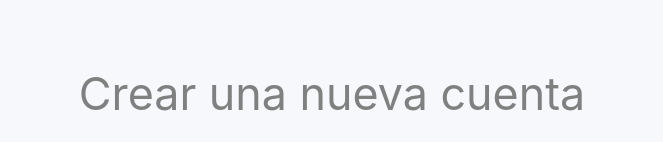
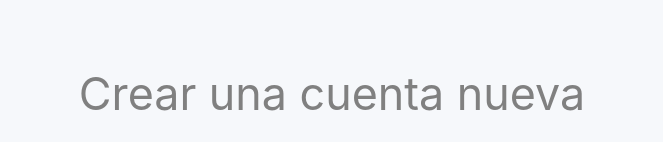
Before and after one commit to Ingenieria-En-Software-2/Frontend, a React (Vite) app: page /users/new in a window 1280 px wide. Shown: the part 303-445 px from the top of the page, without its empty margins (308-971 px from the left). Built offline with nearby package versions, Linux system fonts and the light colour scheme.

Commit message:
cambio a español

```diff
--- a/src/modules/User/widgets/CreateUser.tsx
+++ b/src/modules/User/widgets/CreateUser.tsx
@@ -54,7 +54,7 @@ const CreateUser = () => {
             <title>Crea una cuenta</title>
 
             <div style={{marginTop : '10%'}}>
-            <h1>Crear una nueva cuenta</h1>
+            <h1>Crear una cuenta nueva</h1>
             <div style={{ margin: 25}}/>
             <form autoComplete="off" onSubmit={handleSubmit}>
                       <div style={{textAlign : 'center'}}>
```
